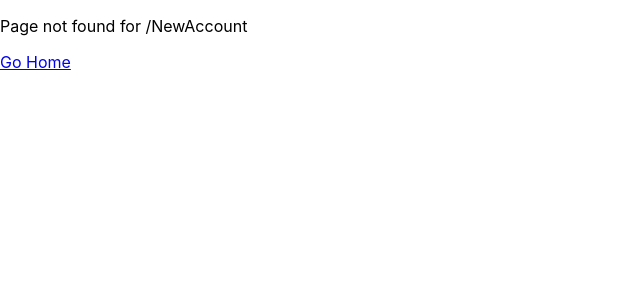
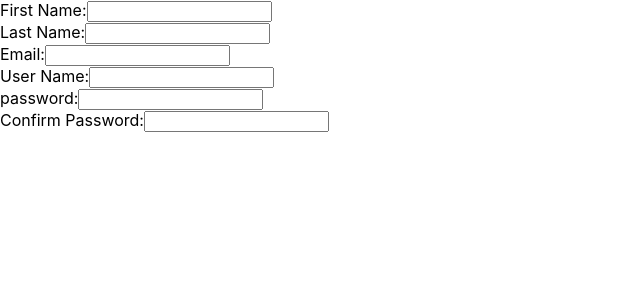
Before and after one commit to kenzie-se-q2/kwitter-cbjohnson83, a React (Create React App) app: page /NewAccount in a window 1280 px wide. Before the commit this address had no page. Shown: the top 300 px of the page, without its empty margins (0-640 px from the left). Built offline with nearby package versions, Linux system fonts and the light colour scheme.

Commit message:
created new account form

```diff
--- a/src/App.js
+++ b/src/App.js
@@ -1,6 +1,7 @@
 import { Switch, Route } from "react-router-dom";
 
 import Home from "./views/Home";
+import NewAccountForm from "./views/NewAccountForm";
 import NotFound from "./views/NotFound";
 
 function App() {
@@ -8,6 +9,7 @@ function App() {
     <div className="App">
       <Switch>
         <Route exact path="/" component={Home} />
+        <Route exact path="/NewAccount" component={NewAccountForm} />
         <Route component={NotFound} />
       </Switch>
     </div>
--- a/src/views/Home.js
+++ b/src/views/Home.js
@@ -2,6 +2,7 @@ import React from "react";
 import Login from "../components/Login";
 import Menu from "../components/Menu";
 import { useStore } from "../store/store";
+import {Link} from "react-router-dom"
 
 function Home(props) {
   const user = useStore((state) => state.user);
@@ -10,6 +11,7 @@ function Home(props) {
       <Menu />
       <h2>Your favorite microblogging platform</h2>
       {!user.token && <Login />}
+     <p>New User? <Link to = "/NewAccount">Create Account</Link></p>
     </>
   );
 }
--- /dev/null
+++ b/src/views/NewAccountForm.js
@@ -0,0 +1,38 @@
+import React from 'react'
+
+const NewAccountForm = () => {
+    return (
+        <>
+        <div className = "newAccountFormContainer">
+            <div className = "firstName">
+                <label>First Name:</label>
+                <input type = "text"/>
+            </div>
+            <div className = "lastName">
+                <label>Last Name:</label>
+                <input type = "text"/>
+            </div>
+            <div className = "email">
+                <label>Email:</label>
+                <input type = "email"/>
+            </div>
+            <div className = "userName">
+                <label>User Name:</label>
+                <input type = "text"/>
+            </div>
+            <div className = "password">
+                <label>password:</label>
+                <input type = "password"/>
+                <div className = "confirmPassword">
+                <label>Confirm Password:</label>
+                <input type = "password"/>
+            </div>
+            </div>
+
+
+        </div>
+        </>
+    )
+}
+
+export default NewAccountForm
```
Also changed, not shown: src/components/NewAccount.js (added, +17 -0 lines), 1 other file (tests, documents, lock files or other folders).
